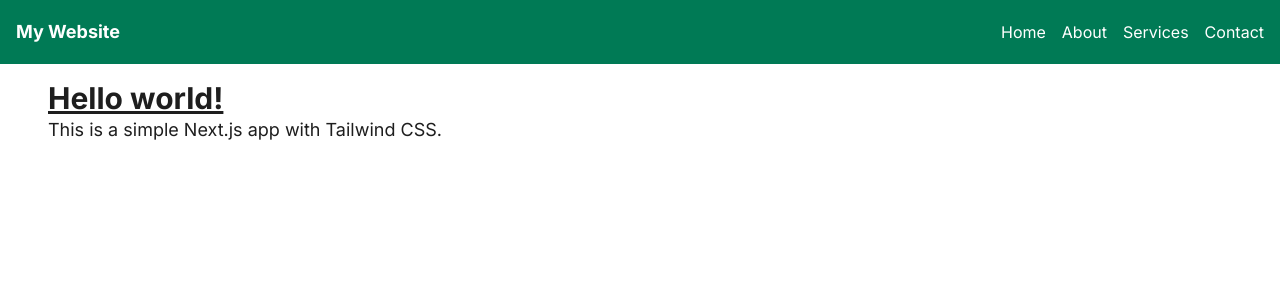
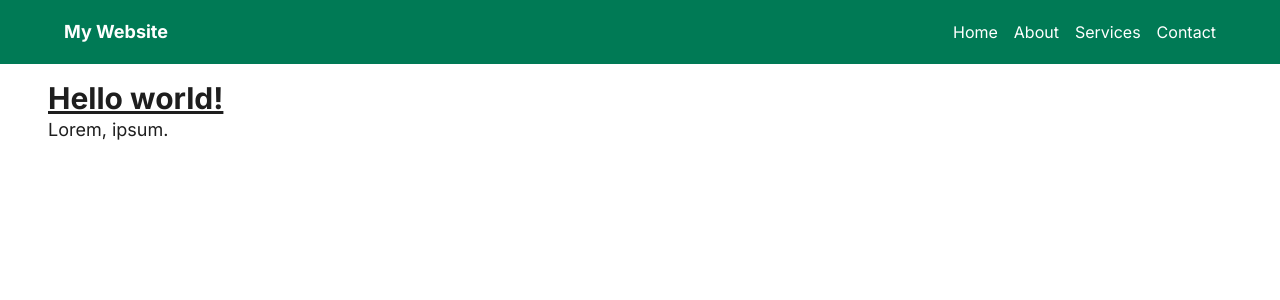
Before and after one commit to ZeezoLua/newdesign, a Next.js app: page / in a window 1280 px wide. Shown: the top 300 px of the page. Built offline with nearby package versions, Linux system fonts and the light colour scheme.

Commit message:
added new stuff

```diff
--- a/app/components/navbar.tsx
+++ b/app/components/navbar.tsx
@@ -28,7 +28,7 @@
                   isScrolled ? "bg-emerald-700/60 shadow-md" : "bg-emerald-700"
                 }`}
             >
-                <div className="container mx-auto flex justify-between items-center">
+                <div className="w-full flex justify-between items-center px-12">
                     <div className="text-white text-lg font-bold">My Website</div>
                     {/* Desktop Menu */}
                     <ul className="hidden md:flex space-x-4">
--- a/app/page.tsx
+++ b/app/page.tsx
@@ -8,7 +8,7 @@
         Hello world!
       </h1>
       <p className="text-lg px-12">
-        This is a simple Next.js app with Tailwind CSS.
+        Lorem, ipsum.
       </p>
     </>
   );
```
